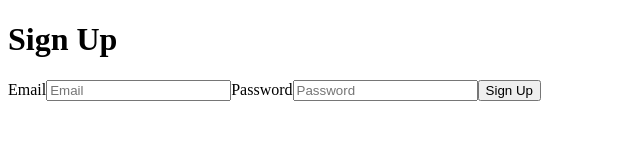
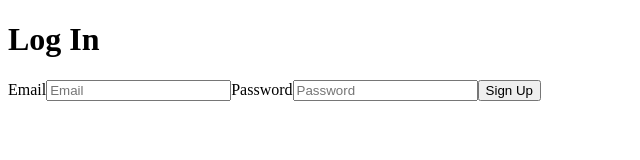
Before and after one commit to morgan-sam/Firebase-React-Authentication, a React (Create React App) app: page /login in a window 1280 px wide. Shown: the top 160 px of the page, without its empty margins (0-640 px from the left). Built offline with nearby package versions, Linux system fonts and the light colour scheme; no server answers.

Commit message:
Fixed login title

```diff
--- a/src/components/LogIn.jsx
+++ b/src/components/LogIn.jsx
@@ -23,8 +23,8 @@ const SignUp = ({ history }) => {
 	if (currentUser) return <Redirect to="/" />;
 
 	return (
-		<div>
-			<h1>Sign Up</h1>
+		<div className="LogIn">
+			<h1>Log In</h1>
 			<form onSubmit={handleLogin}>
 				<label>
 					Email<input name="email" type="email" placeholder="Email" />
--- a/src/components/SignUp.jsx
+++ b/src/components/SignUp.jsx
@@ -18,7 +18,7 @@ const SignUp = ({ history }) => {
 	);
 
 	return (
-		<div>
+		<div className="SignUp">
 			<h1>Sign Up</h1>
 			<form onSubmit={handleSignUp}>
 				<label>
```
